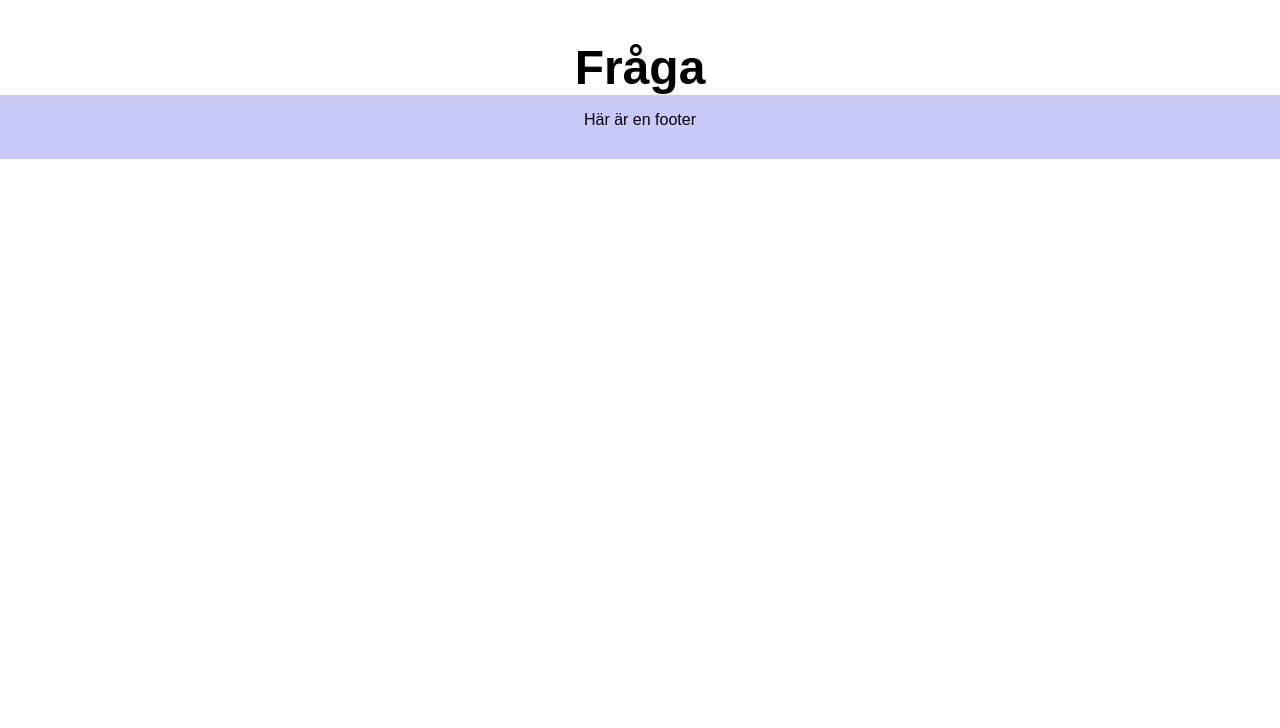
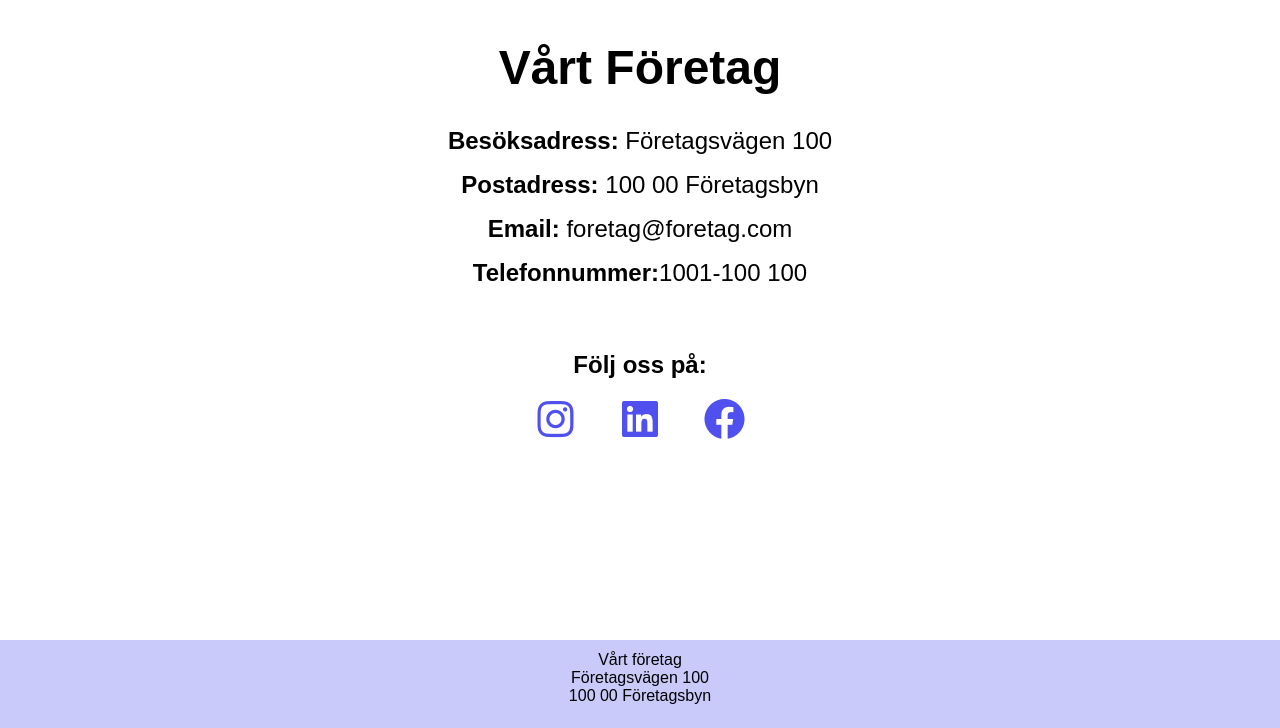
Before and after one commit to mariebayard/Personalregister, a Flask app: page /kontakt in a window 1280 px wide. Shown: the part 72-800 px from the top of the page. Run offline with Flask 3, Linux system fonts and the light colour scheme; parts of the project's set-up code (start-up, migrations or seed data) failed here and were passed over.

Commit message:
Uppdaterat text i footer. Lagt till kontakt-sidan; html och css. Lagt till hover-effekt på alla knappar.
Footer; uppdaterat text samt ökat höjd. I base, login och logout.
Kontakt-sidan; lagt till html samt css.
Knappar; lagt till hovereffekt i anställda, personkort, login och logout.

```diff
--- a/static/style.css
+++ b/static/style.css
@@ -31,12 +31,12 @@ footer{
     background-color: rgba(80, 80, 239,0.3);
     bottom: 0px;
     width: 100%;
-    height: 8vh;
+    height: 11vh;
 }
 footer p{
     text-align: center;
     font-size: 1rem;
-    padding-top: 1rem;
+    padding-top: 0.7rem;
     margin: 0;
 
 }
@@ -44,7 +44,7 @@ footer p{
 /* ------------Styling för firstpage och hemsida----------*/
 .welcome-container{
     display: flex;
-    height: 83vh;
+    height: 80vh;
     text-align: center;
 }
 .welcome-div {
@@ -100,6 +100,10 @@ footer p{
     font-size: 1rem;
     border: 2px solid black;
     border-radius: 6px;
+    transition: background-color 0.5s;
+}
+.employee-button:hover{
+    background-color: rgba(80, 80, 239, 0.3);
 }
 table{
     border-collapse: collapse;
@@ -146,7 +150,7 @@ a{
 
 /* -------------------Personkort styling--------------*/
 .person-article{
-    height: 83vh;
+    height: 80vh;
 }
 .person-div{
     padding-top: 3rem;
@@ -193,6 +197,10 @@ ul li span {
     font-size: 1rem;
     border: 2px solid black;
     border-radius: 6px;
+    transition: background-color 0.5s;
+}
+.person-form-div button:hover{
+    background-color: rgba(80, 80, 239, 0.3);
 }
 .person-p {
     margin-top: 3rem;
@@ -213,14 +221,17 @@ ul li span {
     border: 2px solid black;
     border-radius: 6px;
     margin-top: 1rem;
+    transition: background-color 0.5s;
+}
+.login-btn:hover{
+    background-color: rgba(80, 80, 239, 0.3);
 }
 .logout-article {
-    height: 92vh;
+    height: 89vh;
 }
-
 /* -------------------Login styling--------------*/
 .login-article{
-    height: 92vh;
+    height: 89vh;
 }
 .login-div {
     margin-top: 2rem;
@@ -243,9 +254,36 @@ ul li span {
     padding: 0.4rem;
     margin-bottom: 20px;
     width: 250px;
-    border: 1px solid black;
+    border: 2px solid black;
     border-radius: 6px;
 }
 .email-div label{
     padding-right: 2.6rem;
 }
+
+/* -------------------Kontakt styling--------------*/
+.contact-article{
+    height: 80vh;
+}
+.contact-article span{
+    font-weight: 600;
+}
+.contact-div {
+    padding-top: 1rem;
+}
+.follow-div{
+    padding-top: 3rem;
+}
+.social-media-icon{
+    padding-top: 1rem;
+    text-align: center;
+}
+.contact-a{
+    padding: 1rem;
+    font-size: 3rem;
+    color: rgb(80, 80, 239);
+    transition: color 0.5s;
+}
+.contact-a:hover{
+    color:rgba(80, 80, 239, 0.3);
+}
--- a/templates/base.html
+++ b/templates/base.html
@@ -21,7 +21,8 @@
     {% block content%}
     {% endblock%}
     <footer>
-        <p>Här är en footer</p>
+        <p>Vårt företag <br> Företagsvägen 100 <br>100 00 Företagsbyn
+        </p>
     </footer>
 </body>
 </html>
--- a/templates/kontakt.html
+++ b/templates/kontakt.html
@@ -4,5 +4,22 @@
 
 {% block content %}
 
-<h1>Fråga</h1>
+<article class="contact-article">
+    <h1>Vårt Företag</h1>
+    <div class="contact-div">
+        <p><span>Besöksadress: </span>Företagsvägen 100</p>
+        <p><span>Postadress: </span>100 00 Företagsbyn</p>
+        <p><span>Email: </span>foretag@foretag.com</p>
+        <p><span>Telefonnummer:</span>1001-100 100</p>
+
+    </div>
+    <div class="follow-div">
+        <p><span>Följ oss på:</span></p>
+        <div class="social-media-icon">
+            <a class="contact-a" href="https://instagram.com" target="_blank"><i class="bx bxl-instagram"></i></a>
+            <a class="contact-a" href="https://linkedin.com" target="_blank"><i class='bx bxl-linkedin-square'></i></a>
+            <a class="contact-a" href="https://facebook.com" target="_blank"><i class='bx bxl-facebook-circle'></i></a>
+        </div>
+    </div>
+</article>
 {% endblock%}
--- a/templates/login.html
+++ b/templates/login.html
@@ -24,7 +24,8 @@
         </div>
     </article>
     <footer>
-        <p>Här är en footer</p>
+        <p>Vårt företag <br> Företagsvägen 100 <br>100 00 Företagsbyn
+        </p>
     </footer>
 </body>
 </html>
--- a/templates/logout.html
+++ b/templates/logout.html
@@ -15,7 +15,8 @@
         </div>
     </article>
     <footer>
-        <p>Här är en footer</p>
+        <p>Vårt företag <br> Företagsvägen 100 <br>100 00 Företagsbyn
+        </p>
     </footer>
 </body>
 </html>
```
